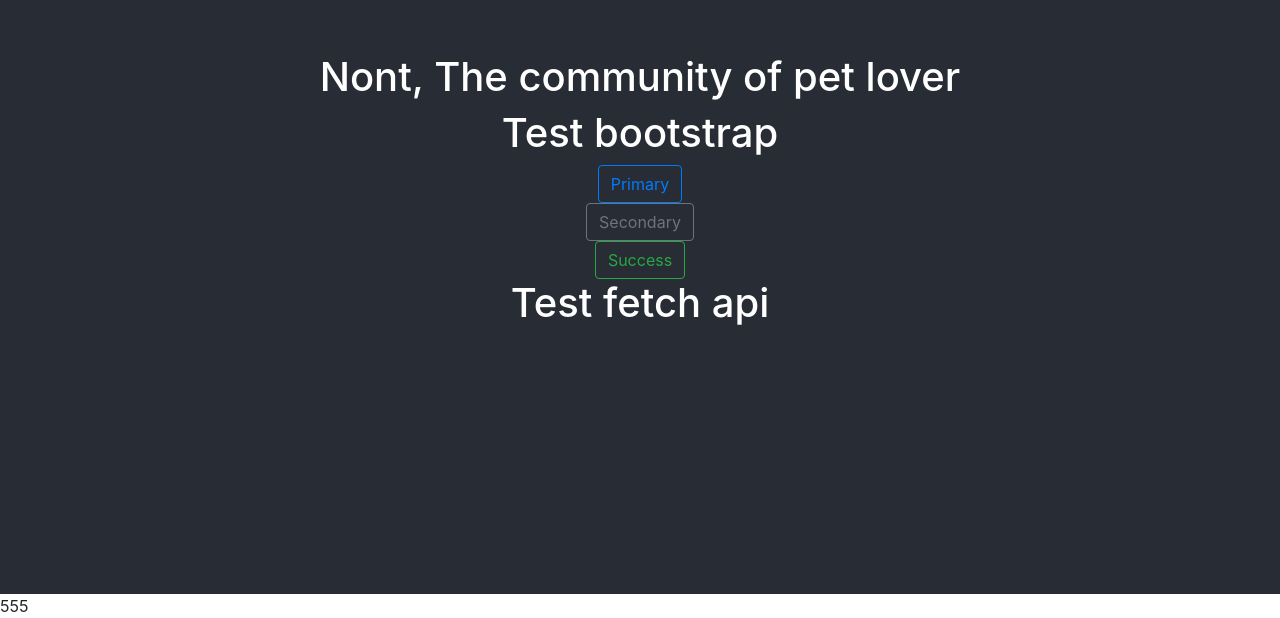
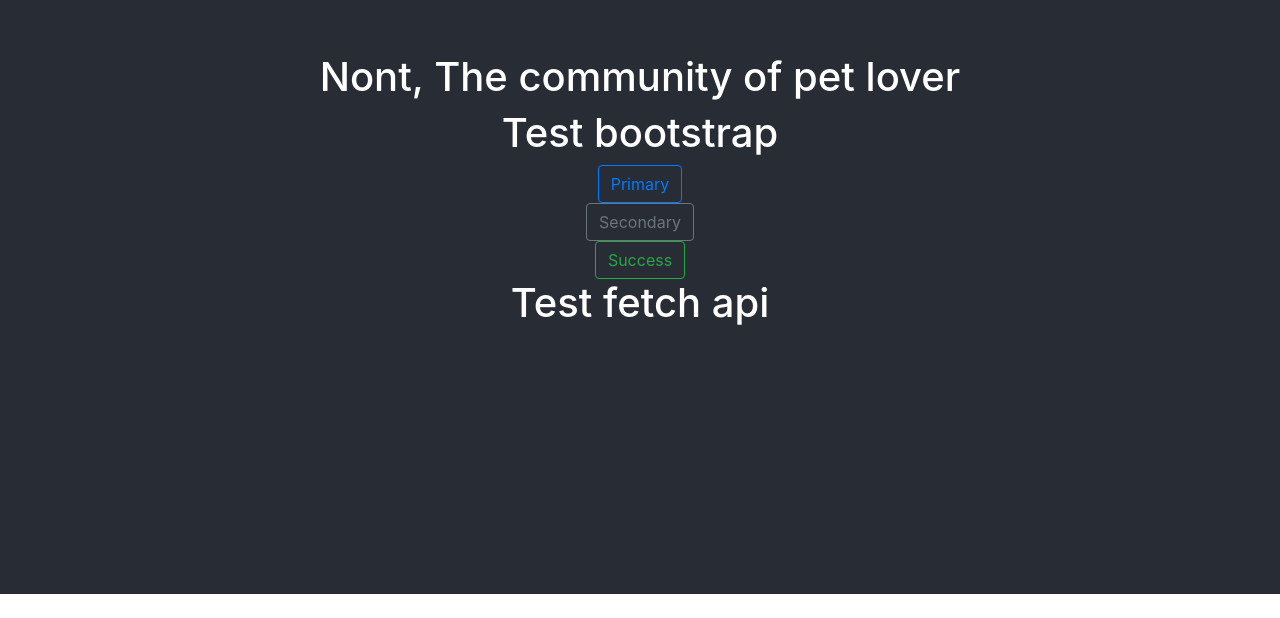
Before and after one commit to GuuTAR/nont-frontend, a React (Create React App) app: page / in a window 1280 px wide. Shown: the part 206-824 px from the top of the page. After the commit the page ends 800 px from the top, so only its background shows below. Built offline with nearby package versions, Linux system fonts and the light colour scheme; no server answers.

Commit message:
Initial Project

```diff
--- a/src/App.js
+++ b/src/App.js
@@ -6,7 +6,6 @@ function App() {
   return (
     <div>
       <React_test />
-      555
     </div>
   )
 }
```
